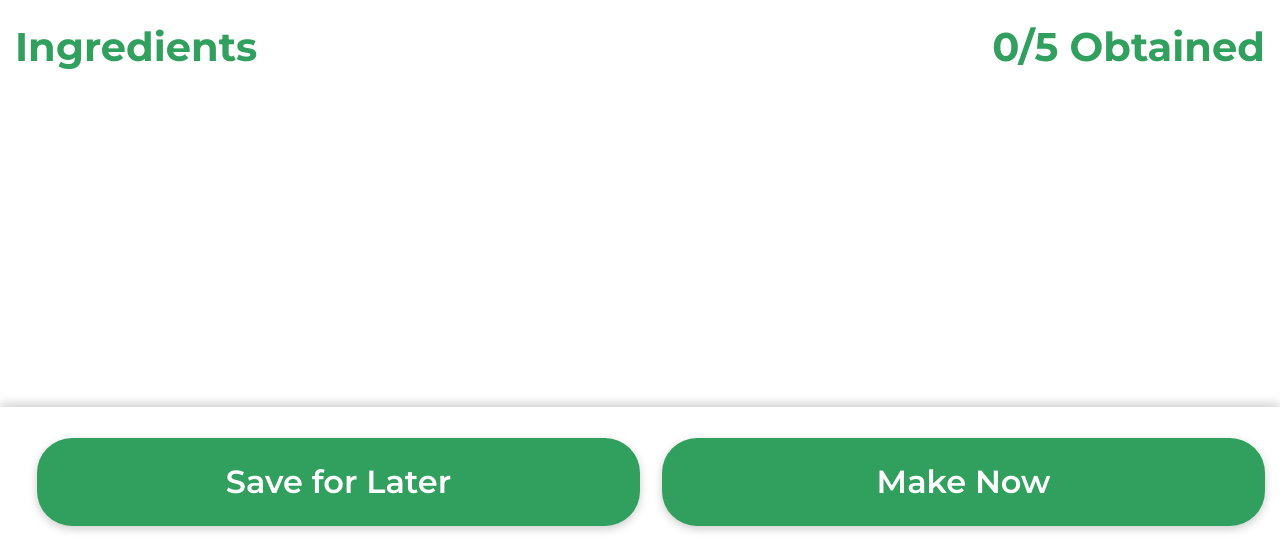
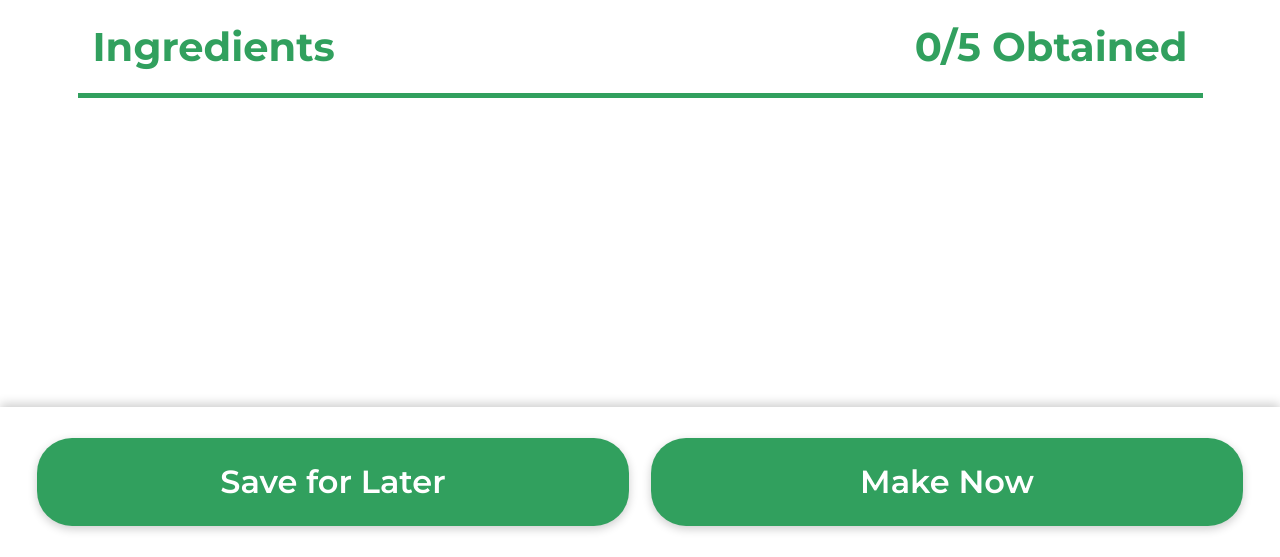
Before and after one commit to IsabellaLR/cs160-final-project, a Django app: template salidify/templates/salidify/viewIngredients.html in a window 1280 px wide. Shown: the part 243-800 px from the top of the page. Run offline with Django 3.2, Linux system fonts and the light colour scheme; the template is opened without the code that fills it, so the values that code supplies are empty; some libraries are stand-ins or nearby versions.

Commit message:
ui for viewingredients.html

```diff
--- a/salidify/templates/salidify/shopIngredients.html
+++ b/salidify/templates/salidify/shopIngredients.html
@@ -58,7 +58,7 @@
 
 	.ingredientsList {
 		display: flex;
-		width: 80%;
+		width: 90%;
 		margin-left: auto;
 		margin-right: auto;
 		margin-top: 8%;
--- a/salidify/templates/salidify/viewIngredients.html
+++ b/salidify/templates/salidify/viewIngredients.html
@@ -45,6 +45,12 @@
 		margin-left: auto;
 		margin-right: auto;
 	}
+	.listName {
+		margin-top:auto;
+		font-size: 32px;
+		font-weight: 600;
+		width: 100%;
+	}
 	.itemName {
 		width: 100%;
     font-size: xx-large;
@@ -52,6 +58,27 @@
     margin-bottom: auto;
     font-weight: 600;
 	}
+
+	#ingredHeading {
+		border-bottom: #31A05E solid 5px;
+    width: 90%;
+    margin-left: auto;
+    margin-right: auto;
+	}
+
+	#saladDesc {
+		display: flex;
+		flex-direction: column;
+		justify-content: center;
+		text-align: left;
+	}
+	#saladPic img {
+		border-bottom: #31A05E solid 15px;
+		border-right: #31A05E solid 15px;
+		box-shadow: 0 3px 10px rgb(0 0 0 / 0.2);
+	}
+
+
 
 	/* for checkboxes */
 	.checkContainer {
@@ -151,7 +178,7 @@
 		</a>
 	</nav>
 	<div class="container-fluid">
-		<div class="row">
+		<div class="row" style="width:90%; margin-left: auto;  margin-right: auto;">
 			<div class="col-6" id="saladPic">
 
 			</div>
@@ -159,7 +186,7 @@
 
 			</div>
 		</div>
-		<div class="row">
+		<div class="row" id="ingredHeading">
 			<div class="col-6 text-left green-text" style="font-size:40px;padding-top:2vh;font-weight:bold;">
 				Ingredients
 			</div>
@@ -169,7 +196,7 @@
 				</p>
 			</div>
 		</div>
-		<div class="row" style="height:45vh;overflow-y:scroll;">
+		<div class="row" style="overflow-y: scroll; width: 90%; font-weight: 500; margin-left:auto; margin-right:auto; margin-bottom: 250px;">
 			<div class="col-12" id="ingredients">
 
 			</div>
@@ -177,7 +204,7 @@
 		<div class="row">
 			<div class="col-12 bottomBtnGroup">
 				<a href="/salidify/similarSalads" class="bottomBtn" style="margin: 31px 0px 31px 22px;">Save for Later</a>
-				<a href="/salidify/shopIngredients" class="bottomBtn" style="margin: 31px 0px 31px 22px;">Make Now</a>
+				<a href="/salidify/shopIngredients" class="bottomBtn">Make Now</a>
 			</div>
 		</div>
 	</div>
@@ -194,14 +221,14 @@
 	var dressingName = sessionStorage.dressingName;
 	// update sessionStorage.checkedIngredients
 	// sessionStorage.checkedIngredients = whateevr;
-	$("#saladPic").append("<img src=" + saladPicture + " style='height:25vh;width:25vh;object-fit:cover;border-radius:10%;'/>");
-	$("#saladDesc").append("<p class='text-center green-text' style='padding-top:5vh;font-size:50px;font-weight:bold;'>" + saladName + "</p>");
-	$("#saladDesc").append("<p class='text-center' style='font-size:35px;'> Rating: 5.0 <br> Prep Time: 20 Min <br> Serving Size: 4 </p>");
+	$("#saladPic").append("<img src=" + saladPicture + " style='height:100%;width:100%;object-fit:cover;border-radius:10%;'/>");
+	$("#saladDesc").append("<p class='green-text' style='font-size: 50px; font-weight: bold; border-bottom: #31A05E solid 3px;'>" + saladName + "</p>");
+	$("#saladDesc").append("<p style='font-size:35px;'> Rating: 5.0 <br> Prep Time: 20 Min <br> Serving Size: 4 </p>");
 
 
 	for (var i = 0; i < saladIngredients.length; i++) {
 		//Iterate through each ingredient and append to row with id=ingredients
-		$("#ingredients").append("<div class='listItem'> <label class='checkContainer'> <input class='checkbox' id='checkbox"+ i + "' type='checkbox'> <span class='checkmark'></span> </label> <div class='listName'><p style='font-size:38px;'>" + saladIngredients[i] + "</p> </div> </div>");
+		$("#ingredients").append("<div class='listItem'> <label class='checkContainer'> <input class='checkbox' id='checkbox"+ i + "' type='checkbox'> <span class='checkmark'></span> </label> <div class='listName'><p>" + saladIngredients[i] + "</p> </div> </div>");
 	}
 
 
```
